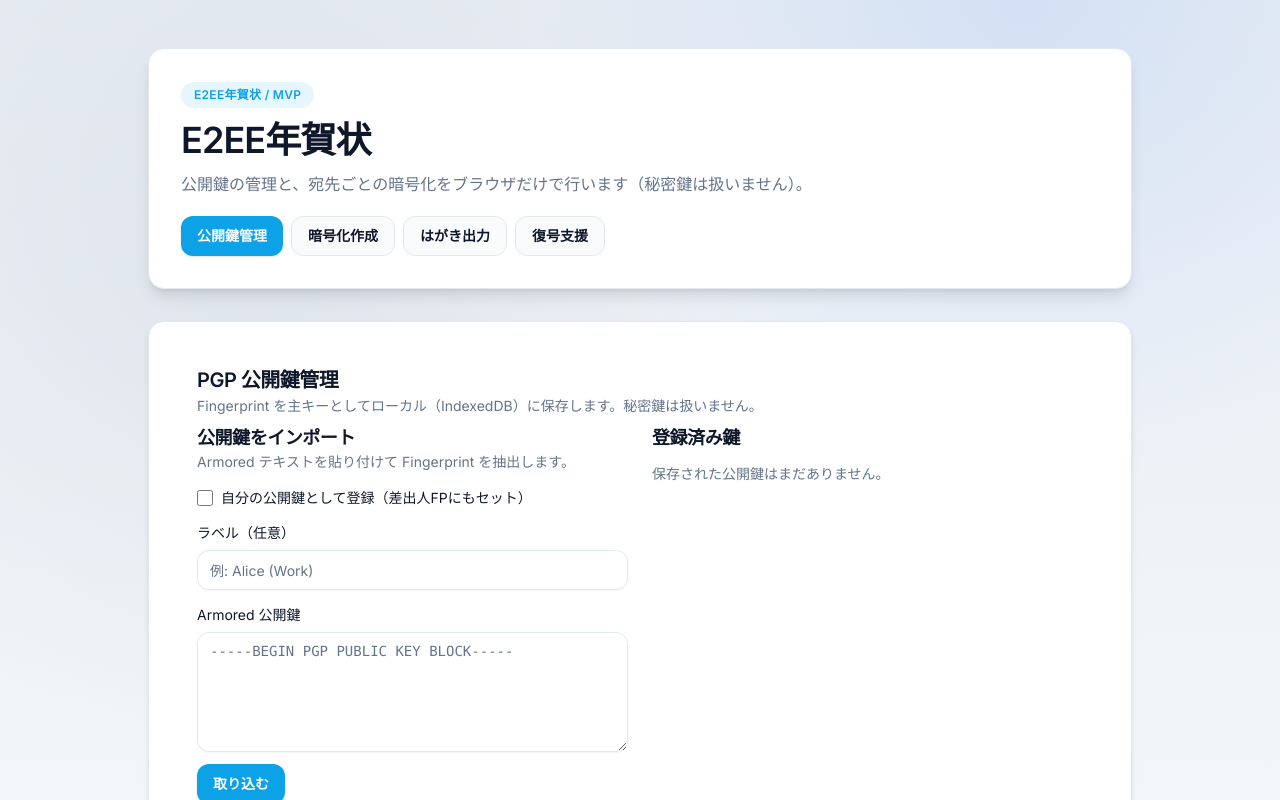
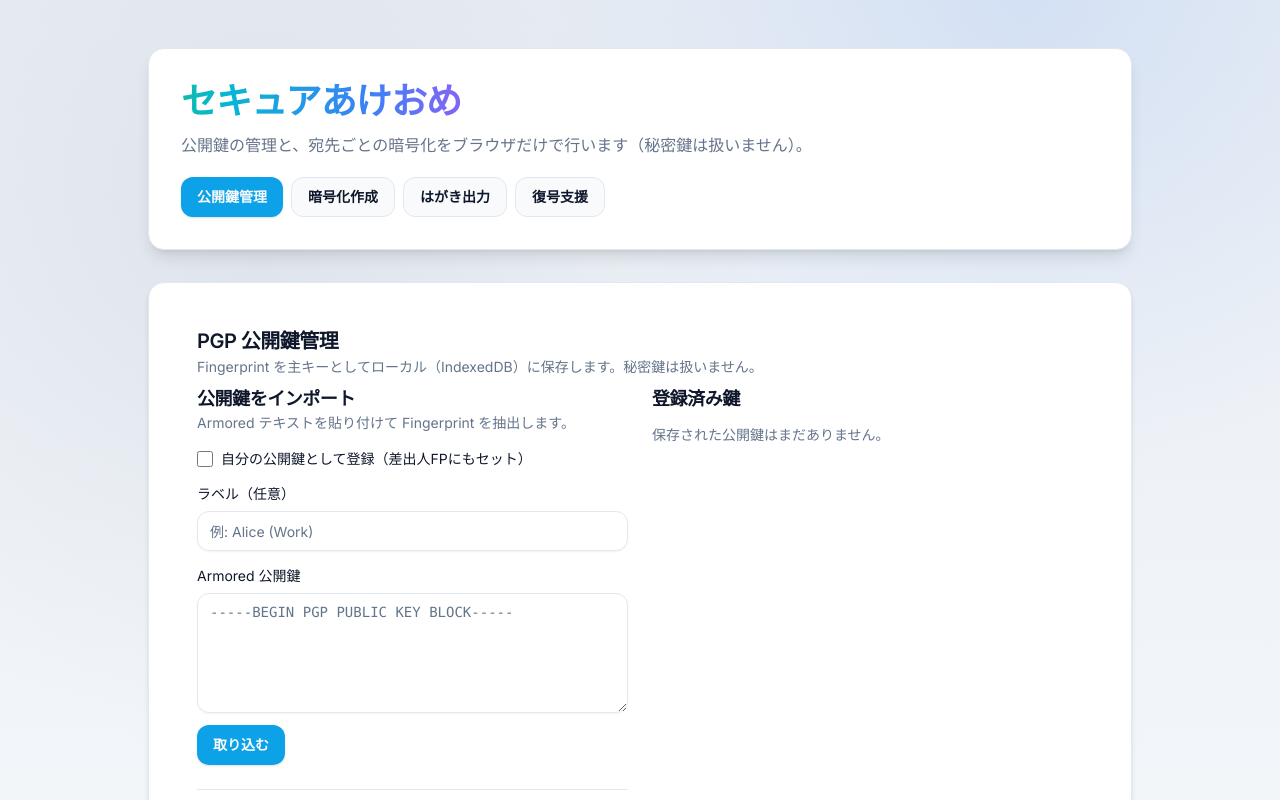
Before and after one commit to naotiki/secure-akeome, a React (Vite) app: page / in a window 1280 px wide. Shown: the top 800 px of the page. Built offline with nearby package versions, Linux system fonts and the light colour scheme.

Commit message:
feat: update title to セキュアあけおめ and add rainbow text animation

```diff
--- a/index.html
+++ b/index.html
@@ -4,7 +4,7 @@
     <meta charset="UTF-8" />
     <link rel="icon" type="image/svg+xml" href="/vite.svg" />
     <meta name="viewport" content="width=device-width, initial-scale=1.0" />
-    <title>temp-app</title>
+    <title>セキュアあけおめ</title>
   </head>
   <body>
     <div id="root"></div>
--- a/src/App.tsx
+++ b/src/App.tsx
@@ -12,8 +12,9 @@ function App() {
   return (
     <div className={view === 'decrypt' ? 'container-shell container-shell-wide' : 'container-shell'}>
       <section className="hero-card">
-        <Badge className="kv-badge">E2EE年賀状 / MVP</Badge>
-        <h1 className="text-3xl md:text-4xl">E2EE年賀状</h1>
+        <h1 className="text-3xl md:text-4xl flex items-center gap-3">
+          <span className="rainbow-text">セキュアあけおめ</span>
+        </h1>
         <p className="text-base text-muted-foreground">公開鍵の管理と、宛先ごとの暗号化をブラウザだけで行います（秘密鍵は扱いません）。</p>
         <div className="flex flex-wrap items-center gap-2 pt-2">
           <Button variant={view === 'keys' ? 'default' : 'outline'} onClick={() => setView('keys')}>
--- a/src/index.css
+++ b/src/index.css
@@ -88,3 +88,42 @@
 .table-row {
   @apply flex items-center justify-between gap-2 py-3 border-b last:border-none;
 }
+
+@keyframes rainbow-shift {
+  0% {
+    background-position: 0% 50%;
+  }
+  50% {
+    background-position: 100% 50%;
+  }
+  100% {
+    background-position: 0% 50%;
+  }
+}
+
+.rainbow-text {
+  background-image: linear-gradient(90deg, #ef4444, #f97316, #eab308, #22c55e, #06b6d4, #3b82f6, #a855f7);
+  background-size: 300% 100%;
+  background-position: 0% 50%;
+  -webkit-background-clip: text;
+  background-clip: text;
+  color: transparent;
+  animation: rainbow-shift 4s ease-in-out infinite;
+}
+
+.rainbow-logo {
+  display: inline-block;
+  width: 14px;
+  height: 14px;
+  border-radius: 999px;
+  background-image: conic-gradient(from 180deg, #ef4444, #f97316, #eab308, #22c55e, #06b6d4, #3b82f6, #a855f7, #ef4444);
+  background-size: 200% 200%;
+  background-position: 0% 50%;
+  animation: rainbow-shift 3s ease-in-out infinite;
+  box-shadow: 0 0 0 1px rgba(2, 132, 199, 0.15), 0 6px 18px rgba(2, 132, 199, 0.12);
+}
+
+.rainbow-logo-lg {
+  width: 18px;
+  height: 18px;
+}
```
